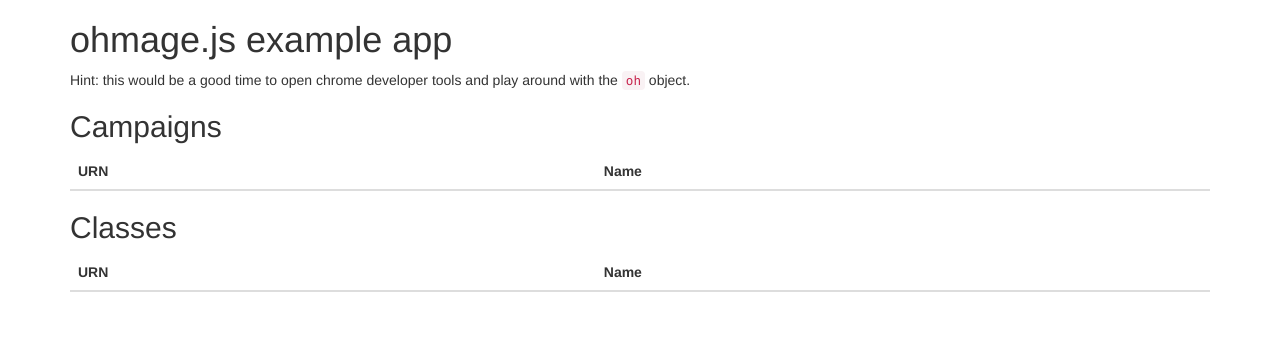
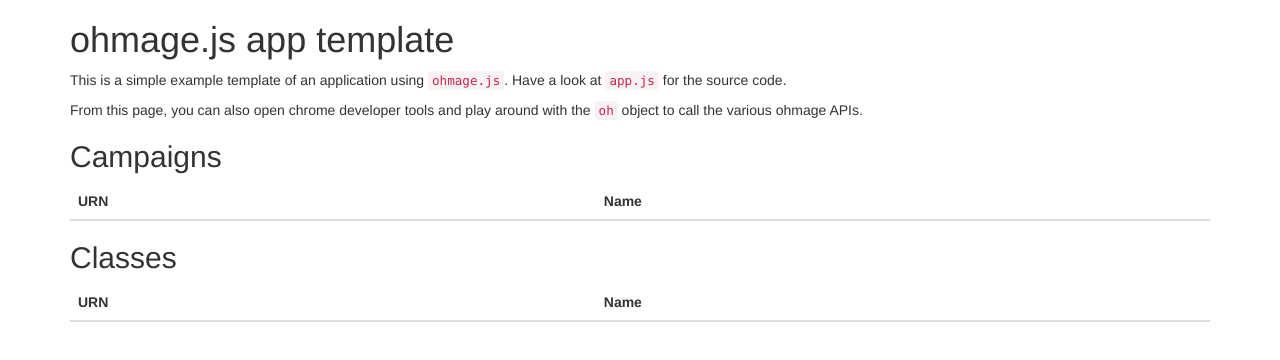
Before and after one commit to ohmage/ohmage.js, a plain HTML site: page index.html in a window 1280 px wide. Drawn offline with nearby package versions, Linux system fonts and the light colour scheme; no server answers.

Commit message:
update text

```diff
--- a/index.html
+++ b/index.html
@@ -17,9 +17,11 @@
 
 <div class="container">
 
-	<h1>ohmage.js example app</h1>
+	<h1>ohmage.js app template</h1>
 
-	<p>Hint: this would be a good time to open chrome developer tools and play around with the <code>oh</code> object.</p>
+	<p>This is a simple example template of an application using <a href="ohmage.js"><code>ohmage.js</code></a>. Have a look at <a href="app.js"><code>app.js</code></a> for the source code.</p>
+
+	<p>From this page, you can also open chrome developer tools and play around with the <code>oh</code> object to call the various ohmage APIs.</p>
 
 	<h2>Campaigns</h2>
 
```
